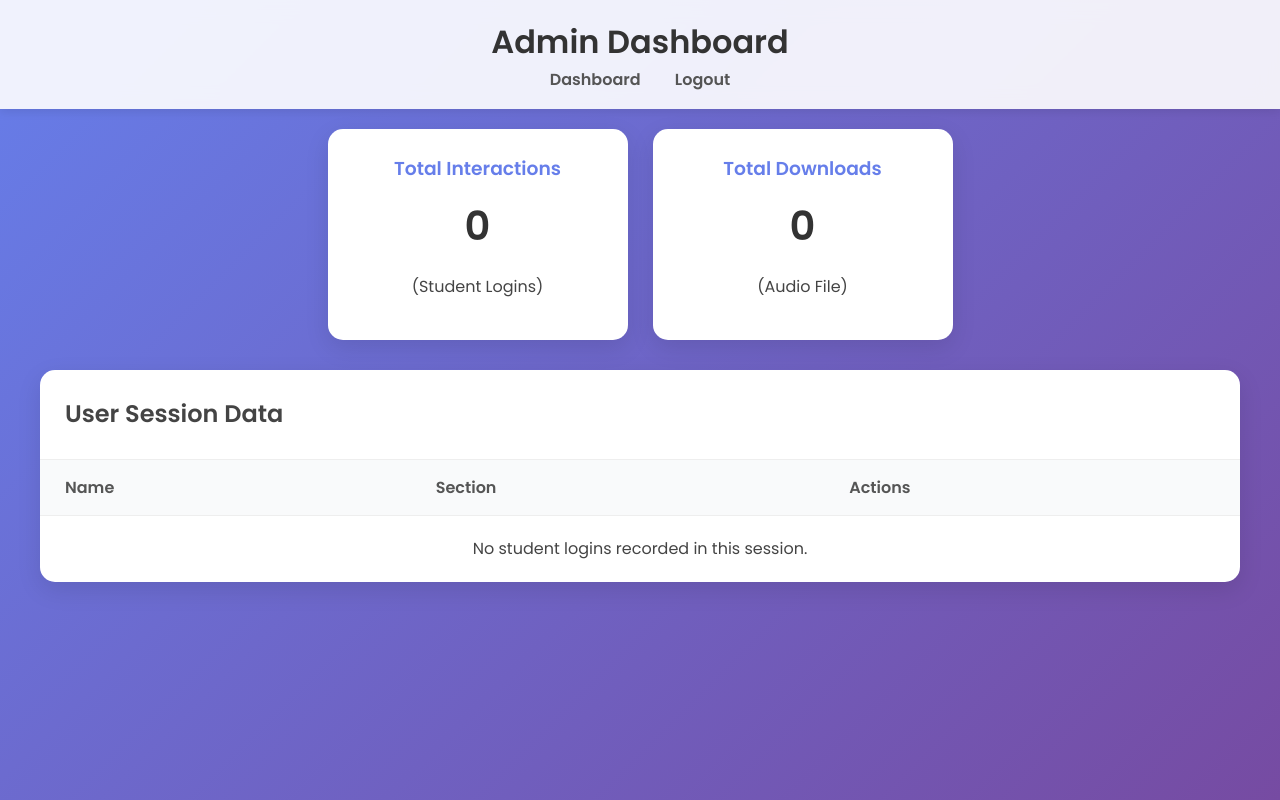
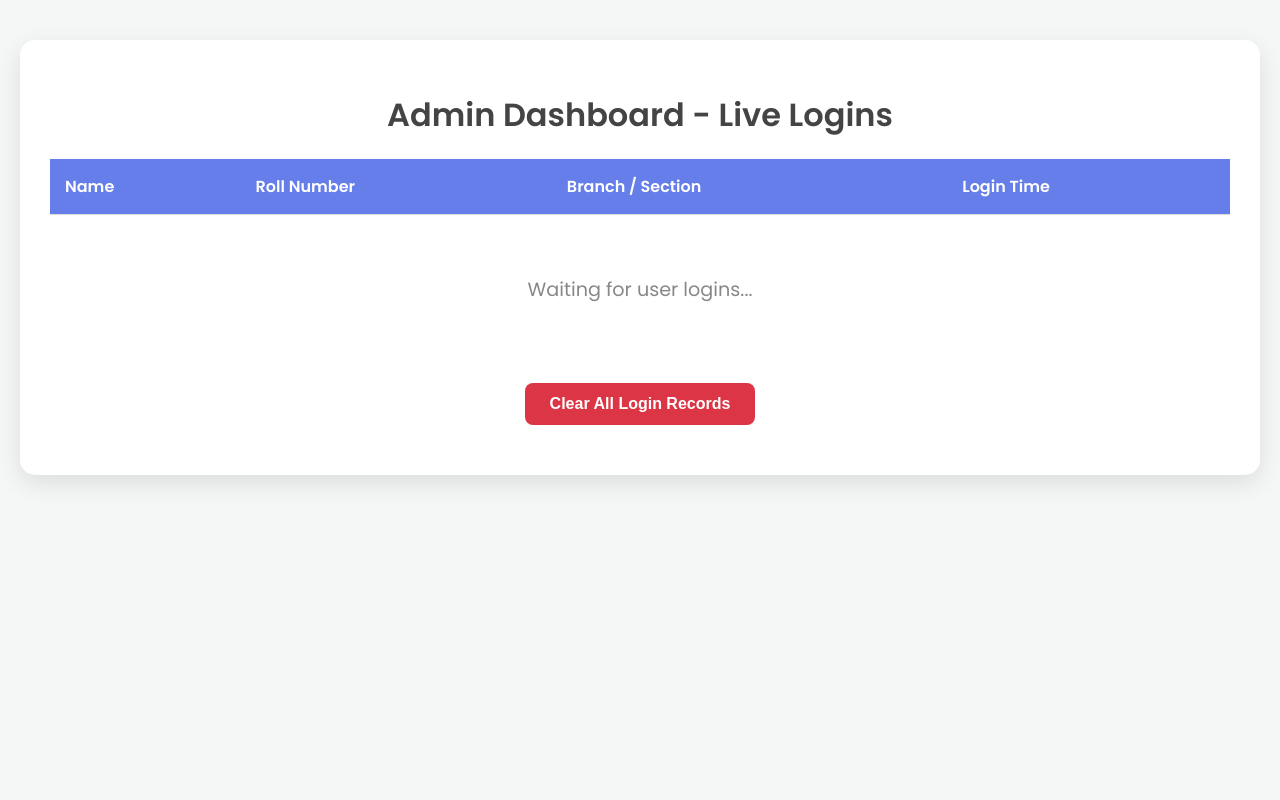
Before and after one commit to MDinesh04/DigitalClassRoom, a plain HTML site: page admin.html in a window 1280 px wide. Drawn offline with Linux system fonts and the light colour scheme; no server answers.

Commit message:
Update admin.html

```diff
--- a/admin.html
+++ b/admin.html
@@ -5,212 +5,101 @@
     <meta name="viewport" content="width=device-width, initial-scale=1.0">
     <title>Admin Dashboard</title>
     <style>
-        /* Import a clean font from Google Fonts */
         @import url('https://fonts.googleapis.com/css2?family=Poppins:wght@300;400;600&display=swap');
-
-        /* ## SMOOTH STYLES UPDATE ## */
-
-        /* General Body Styles */
-        body {
-            font-family: 'Poppins', -apple-system, BlinkMacSystemFont, "Segoe UI", sans-serif;
-            background: linear-gradient(135deg, #667eea 0%, #764ba2 100%);
-            margin: 0;
-            color: #444;
-            line-height: 1.6;
-            min-height: 100vh;
-        }
-
-        /* Animation for page elements */
-        @keyframes fadeIn {
-            from { opacity: 0; transform: translateY(20px); }
-            to { opacity: 1; transform: translateY(0); }
-        }
-
-        /* Header/Nav Styles */
-        header {
-            background: rgba(255, 255, 255, 0.9);
-            backdrop-filter: blur(10px);
-            color: #333;
-            padding: 1rem;
-            text-align: center;
-            box-shadow: 0 2px 10px rgba(0,0,0,0.1);
-            position: sticky;
-            top: 0;
-            z-index: 100;
-        }
-        header h1 {
-            margin: 0;
-            font-weight: 600;
-        }
-        nav a {
-            color: #555;
-            margin: 0 15px;
-            text-decoration: none;
-            font-weight: 600;
-            cursor: pointer;
-            transition: color 0.3s ease;
-        }
-        nav a:hover { color: #667eea; }
-
-        /* Admin Dashboard Styles 📊 */
-        .dashboard-container {
-            padding: 20px;
-            max-width: 1200px;
-            margin: 0 auto;
-            animation: fadeIn 0.6s ease-out;
-        }
-        .summary-cards {
-            display: flex;
-            flex-wrap: wrap;
-            gap: 25px;
-            justify-content: center;
-        }
-        .summary-card {
-            background: #fff;
-            padding: 25px;
-            border-radius: 15px;
-            box-shadow: 0 8px 24px rgba(0,0,0,0.1);
-            text-align: center;
-            flex: 1 1 200px;
-            max-width: 250px;
-            transition: all 0.3s ease;
-        }
-        .summary-card:hover {
-            transform: translateY(-5px);
-            box-shadow: 0 12px 28px rgba(0,0,0,0.15);
-        }
-        .summary-card h3 { margin: 0 0 10px 0; color: #667eea; font-weight: 600; }
-        .summary-card .stat { font-size: 2.5rem; font-weight: 600; color: #333; }
-
-        /* User Table Styles */
-        .dashboard-section {
-            background-color: #fff;
-            margin-top: 30px;
-            border-radius: 15px;
-            box-shadow: 0 8px 24px rgba(0,0,0,0.1);
-            overflow-x: auto;
-        }
-        .dashboard-section h2 {
-            margin: 0;
-            padding: 25px;
-            border-bottom: 1px solid #eee;
-            font-weight: 600;
-        }
-        .user-table {
-            width: 100%;
-            border-collapse: collapse;
-        }
-        .user-table th, .user-table td {
-            padding: 15px 25px;
-            text-align: left;
-            border-bottom: 1px solid #eee;
-        }
-        .user-table th {
-            background-color: #f9fafb;
-            font-weight: 600;
-            color: #555;
-        }
-        .user-table tr:last-child td {
-            border-bottom: none;
-        }
-        .delete-btn {
-            background-color: #e74c3c;
-            color: white;
-            border: none;
-            padding: 8px 12px;
-            border-radius: 8px;
-            cursor: pointer;
-            font-weight: 600;
-            transition: all 0.2s ease;
-        }
-        .delete-btn:hover {
-            background-color: #c0392b;
-            transform: translateY(-2px);
-            box-shadow: 0 4px 15px rgba(0, 0, 0, 0.1);
-        }
+        body { font-family: 'Poppins', sans-serif; background: #f4f7f6; color: #333; margin: 0; padding: 20px; }
+        .container { max-width: 1200px; margin: 20px auto; padding: 30px; background: white; border-radius: 15px; box-shadow: 0 8px 24px rgba(0,0,0,0.1); }
+        h1 { text-align: center; color: #444; margin-bottom: 20px; }
+        table { width: 100%; border-collapse: collapse; margin-top: 20px; }
+        th, td { padding: 15px; text-align: left; border-bottom: 1px solid #ddd; }
+        th { background-color: #667eea; color: white; }
+        tr:nth-child(even) { background-color: #f9f9f9; }
+        tr:hover { background-color: #f1f1f1; }
+        #clear-logins-btn { display: block; margin: 20px auto; padding: 12px 25px; background-color: #dc3545; color: white; border: none; border-radius: 8px; cursor: pointer; font-size: 1rem; font-weight: 600; transition: background-color 0.2s ease; }
+        #clear-logins-btn:hover { background-color: #c82333; }
+        #no-logins { text-align: center; color: #888; font-size: 1.2rem; padding: 40px; }
     </style>
 </head>
 <body>
 
-    <header>
-        <h1>Admin Dashboard</h1>
-        <nav>
-            <a href="admin.html">Dashboard</a>
-            <a href="index.html">Logout</a>
-        </nav>
-    </header>
-
-    <div class="dashboard-container">
-        <div class="summary-cards">
-            <div class="summary-card">
-                <h3>Total Interactions</h3>
-                <div id="stat-interactions" class="stat">0</div>
-                <p>(Student Logins)</p>
-            </div>
-            <div class="summary-card">
-                <h3>Total Downloads</h3>
-                <div id="stat-downloads" class="stat">0</div>
-                <p>(Audio File)</p>
-            </div>
-        </div>
-
-        <div class="dashboard-section">
-            <h2>User Session Data</h2>
-            <table class="user-table">
+    <div class="container">
+        <h1>Admin Dashboard - Live Logins</h1>
+        <table id="logins-table">
             <thead>
                 <tr>
                     <th>Name</th>
-                        <th>Section</th>
-                        <th>Actions</th>
+                    <th>Roll Number</th>
+                    <th>Branch / Section</th>
+                    <th>Login Time</th>
                 </tr>
             </thead>
-                <tbody id="user-table-body">
+            <tbody id="logins-tbody">
+                <!-- Login data will be inserted here by JavaScript -->
             </tbody>
         </table>
+        <div id="no-logins">
+            <p>Waiting for user logins...</p>
         </div>
+        <button id="clear-logins-btn">Clear All Login Records</button>
     </div>
 
-    <script>
-        // All JavaScript remains the same
-        function renderUserTable() {
-            const users = JSON.parse(sessionStorage.getItem('allUsers') || '[]');
-            const tableBody = document.getElementById('user-table-body');
-            tableBody.innerHTML = '';
+    <script type="module">
+        // Import the functions you need from the SDKs you need
+        import { initializeApp } from "https://www.gstatic.com/firebasejs/9.15.0/firebase-app.js";
+        import { getDatabase, ref, onChildAdded, onValue, remove } from "https://www.gstatic.com/firebasejs/9.15.0/firebase-database.js";
 
-            if (users.length === 0) {
-                tableBody.innerHTML = `<tr><td colspan="3" style="text-align:center;padding:20px;">No student logins recorded in this session.</td></tr>`;
-                return;
+        // Your web app's Firebase configuration
+        const firebaseConfig = {
+          apiKey: "AIzaSyDYUd_CrvXkzMpg9et6SduiPbo8VaBIu6Q",
+          authDomain: "digitalclassroom-2f524.firebaseapp.com",
+          projectId: "digitalclassroom-2f524",
+          databaseURL: "https://digitalclassroom-2f524-default-rtdb.firebaseio.com/", // IMPORTANT: Make sure this line is correct for Realtime Database
+          storageBucket: "digitalclassroom-2f524.appspot.com",
+          messagingSenderId: "822614894077",
+          appId: "1:822614894077:web:6461496b9445addbe46594"
+        };
+
+        // Initialize Firebase
+        const app = initializeApp(firebaseConfig);
+        const database = getDatabase(app);
+
+        // --- DOM Elements ---
+        const loginsTableBody = document.getElementById('logins-tbody');
+        const noLoginsMessage = document.getElementById('no-logins');
+        const clearLoginsBtn = document.getElementById('clear-logins-btn');
+        const loginsRef = ref(database, 'logins');
+
+        // Listen for new logins in real-time
+        onChildAdded(loginsRef, (snapshot) => {
+            const loginData = snapshot.val();
+            if (!loginData) return;
+
+            noLoginsMessage.style.display = 'none';
+
+            const row = loginsTableBody.insertRow(0); // Insert at the top for newest first
+            row.innerHTML = `
+                <td>${loginData.name}</td>
+                <td>${loginData.rollNumber}</td>
+                <td>${loginData.branch}</td>
+                <td>${loginData.loginTime}</td>
+            `;
+        });
+
+        // Listen for when data is removed to show the message if the list becomes empty
+        onValue(loginsRef, (snapshot) => {
+            if (!snapshot.exists()) {
+                loginsTableBody.innerHTML = ''; // Clear the table
+                noLoginsMessage.style.display = 'block';
             }
+        });
 
-            users.forEach((user, index) => {
-                const row = document.createElement('tr');
-                row.innerHTML = `
-                    <td>${user.name}</td>
-                    <td>${user.branch}</td>
-                    <td><button class="delete-btn" onclick="deleteUser(${index})">Delete</button></td>
-                `;
-                tableBody.appendChild(row);
+        // Add event listener for the "Clear" button
+        clearLoginsBtn.addEventListener('click', () => {
+            if (confirm("Are you sure you want to delete ALL login records? This cannot be undone.")) {
+                remove(loginsRef)
+                    .then(() => console.log("All logins cleared."))
+                    .catch((error) => alert("Could not clear records. Error: " + error.message));
+            }
         });
-        }
-
-        function deleteUser(index) {
-            let users = JSON.parse(sessionStorage.getItem('allUsers') || '[]');
-            users.splice(index, 1);
-            sessionStorage.setItem('allUsers', JSON.stringify(users));
-
-            document.getElementById('stat-interactions').textContent = users.length;
-            renderUserTable();
-        }
-
-        window.onload = function() {
-            const users = JSON.parse(sessionStorage.getItem('allUsers') || '[]');
-            document.getElementById('stat-interactions').textContent = users.length;
-
-            const downloadCount = sessionStorage.getItem('downloadCount') || '0';
-            document.getElementById('stat-downloads').textContent = downloadCount;
-
-            renderUserTable();
-        };
     </script>
 
 </body>
```
Lines whose indentation alone changed are shown as unchanged.
